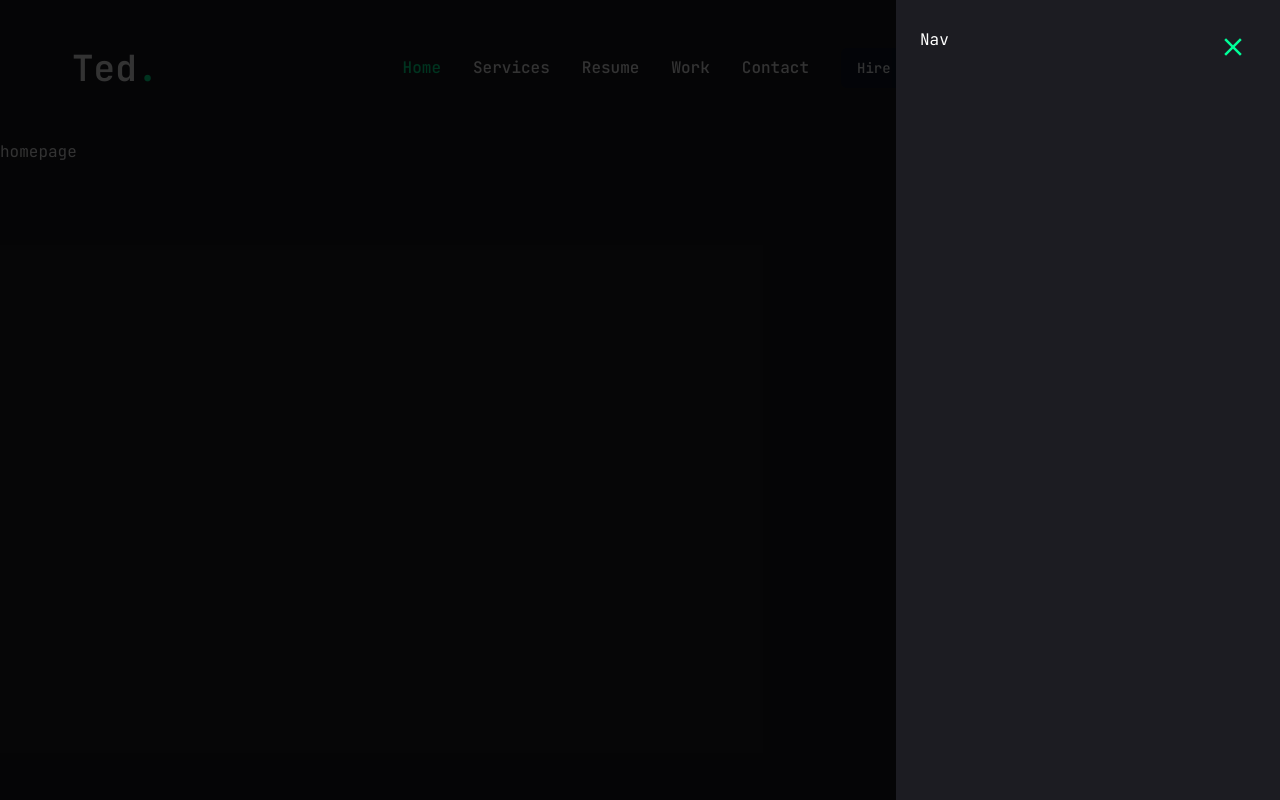
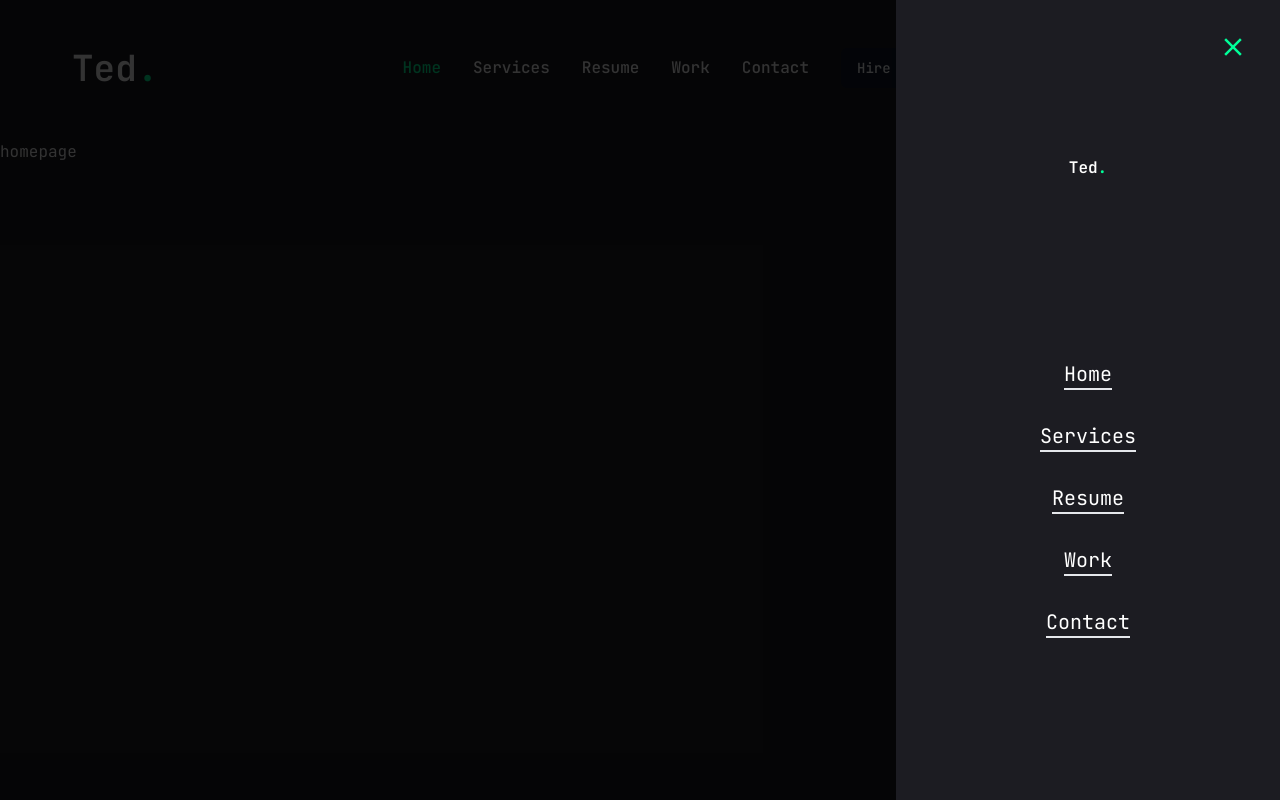
Before and after one commit to Josephtg107/Ted-Portfolio, a Next.js app in the folder ted-portfolio/: page / in a window 1280 px wide. Both pictures are taken after a click on the button 1191 px from the left and 68 px from the top of the page. Built offline with nearby package versions, Linux system fonts and the light colour scheme.

Commit message:
[Feature] Added Nav Links

```diff
--- a/ted-portfolio/components/MobileNav.jsx
+++ b/ted-portfolio/components/MobileNav.jsx
@@ -36,7 +36,27 @@
         </SheetTrigger>
         <SheetContent className= "flex flex-col">
 
-            <div>Nav</div>
+            <div className='mt-32 mb-40 text-center text-2x1'>
+                <Link href="/">
+                <h1 className='text-4x1 font-semibold'>
+                    Ted<span className='text-accent'>.</span>
+                </h1>
+                </Link>
+            </div>
+
+            <nav className="flex flex-col justify-center items-center gap-8">
+                {links.map((link, index) => {
+                    return (
+                    <Link
+                    href={link.path}
+                    key={index}
+                    className={'${link.path === pathname && "text-accent border-b-2 border-accent"} text-xl capitalize hover:text-accent transition-all'}
+                    >
+                        {link.name}
+                    </Link>
+                    );
+                })}
+            </nav>
         </SheetContent>
     </Sheet>
   );
```
